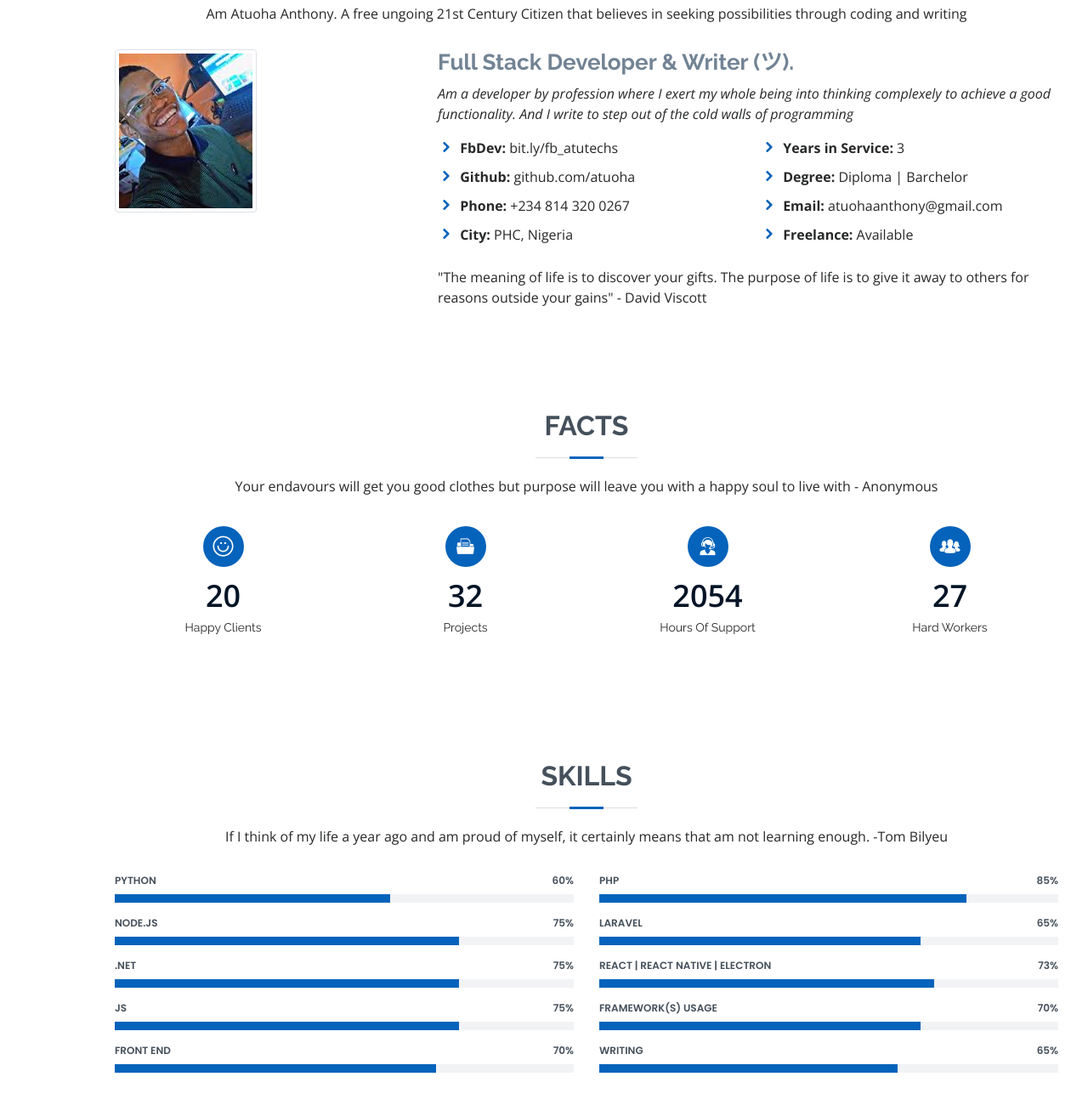
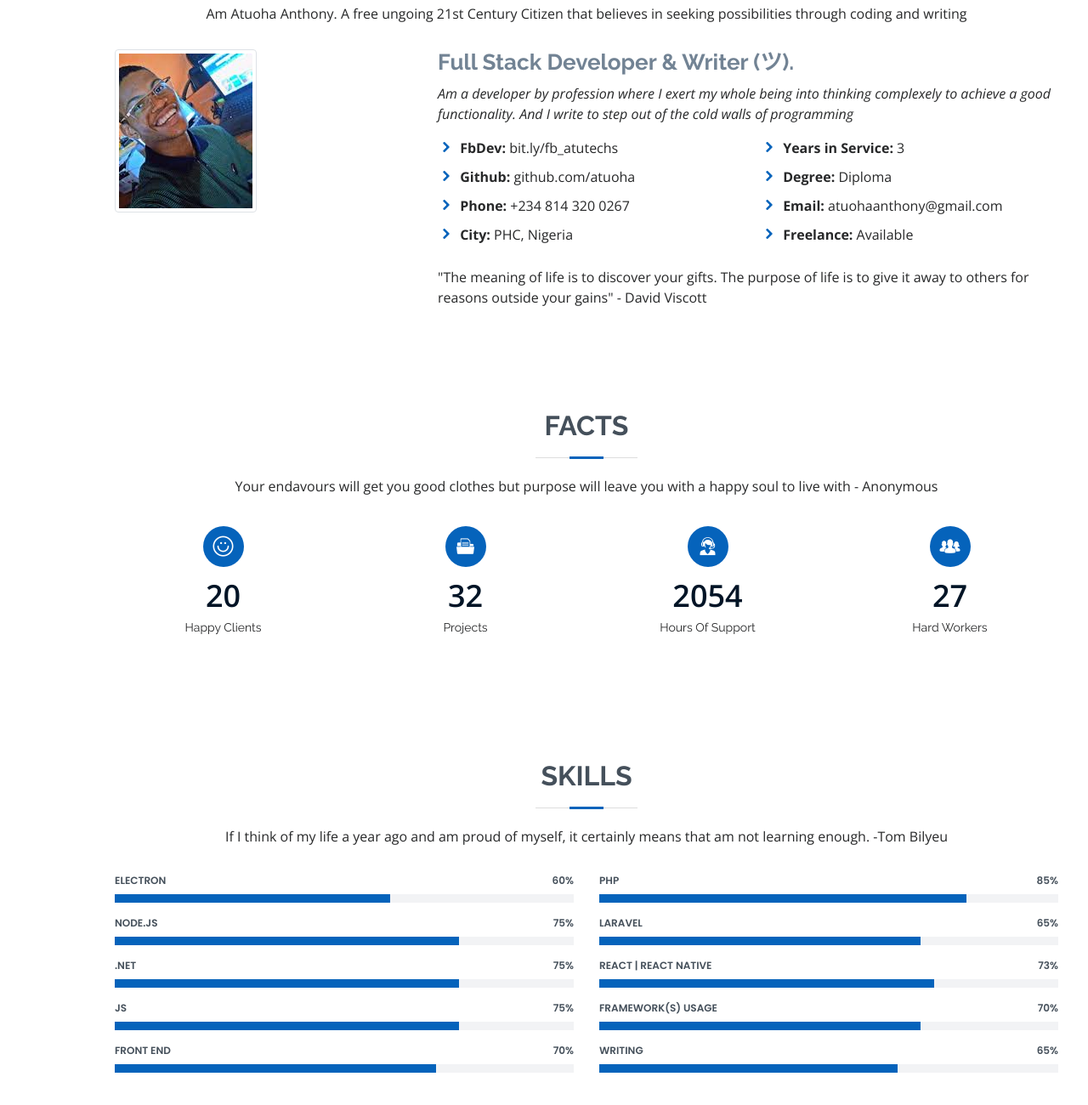
Before and after one commit to Atuoha/atuoha.github.io, a plain HTML site: page index.html in a window 1280 px wide. Shown: the part 934-2234 px from the top of the page at 85% size. Drawn offline with nearby package versions, Linux system fonts and the light colour scheme.

Commit message:
Update index.html

```diff
--- a/index.html
+++ b/index.html
@@ -104,7 +104,7 @@
               <div class="col-lg-6">
                 <ul>
                   <li><i class="icofont-rounded-right"></i> <strong>Years in Service:</strong> 3</li>
-                  <li><i class="icofont-rounded-right"></i> <strong>Degree:</strong> Diploma | Barchelor</li>
+                  <li><i class="icofont-rounded-right"></i> <strong>Degree:</strong> Diploma</li>
                   <li><i class="icofont-rounded-right"></i> <strong>Email:</strong> atuohaanthony@gmail.com</li>
                   <li><i class="icofont-rounded-right"></i> <strong>Freelance:</strong> Available</li>
                 </ul>
@@ -181,7 +181,7 @@
           <div class="col-lg-6">
 
             <div class="progress">
-              <span class="skill"> PYTHON<i class="val">60%</i></span>
+              <span class="skill"> ELECTRON<i class="val">60%</i></span>
               <div class="progress-bar-wrap">
                 <div class="progress-bar" role="progressbar" aria-valuenow="60" aria-valuemin="0" aria-valuemax="100"></div>
               </div>
@@ -235,7 +235,7 @@
             </div>
 
             <div class="progress">
-              <span class="skill">REACT | REACT NATIVE | ELECTRON  <i class="val">73%</i></span>
+              <span class="skill">REACT | REACT NATIVE  <i class="val">73%</i></span>
               <div class="progress-bar-wrap">
                 <div class="progress-bar" role="progressbar" aria-valuenow="73" aria-valuemin="0" aria-valuemax="100"></div>
               </div>
```
